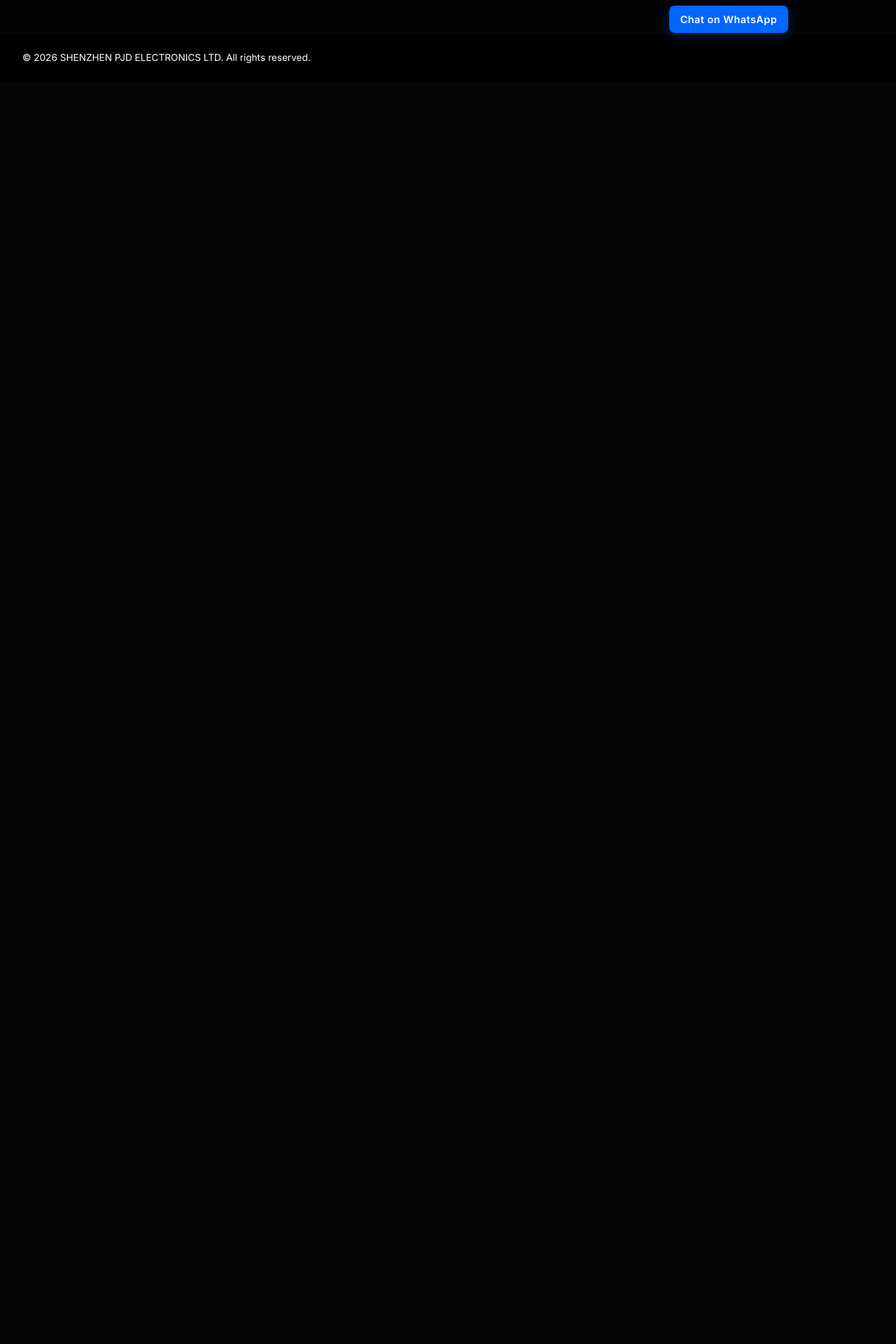
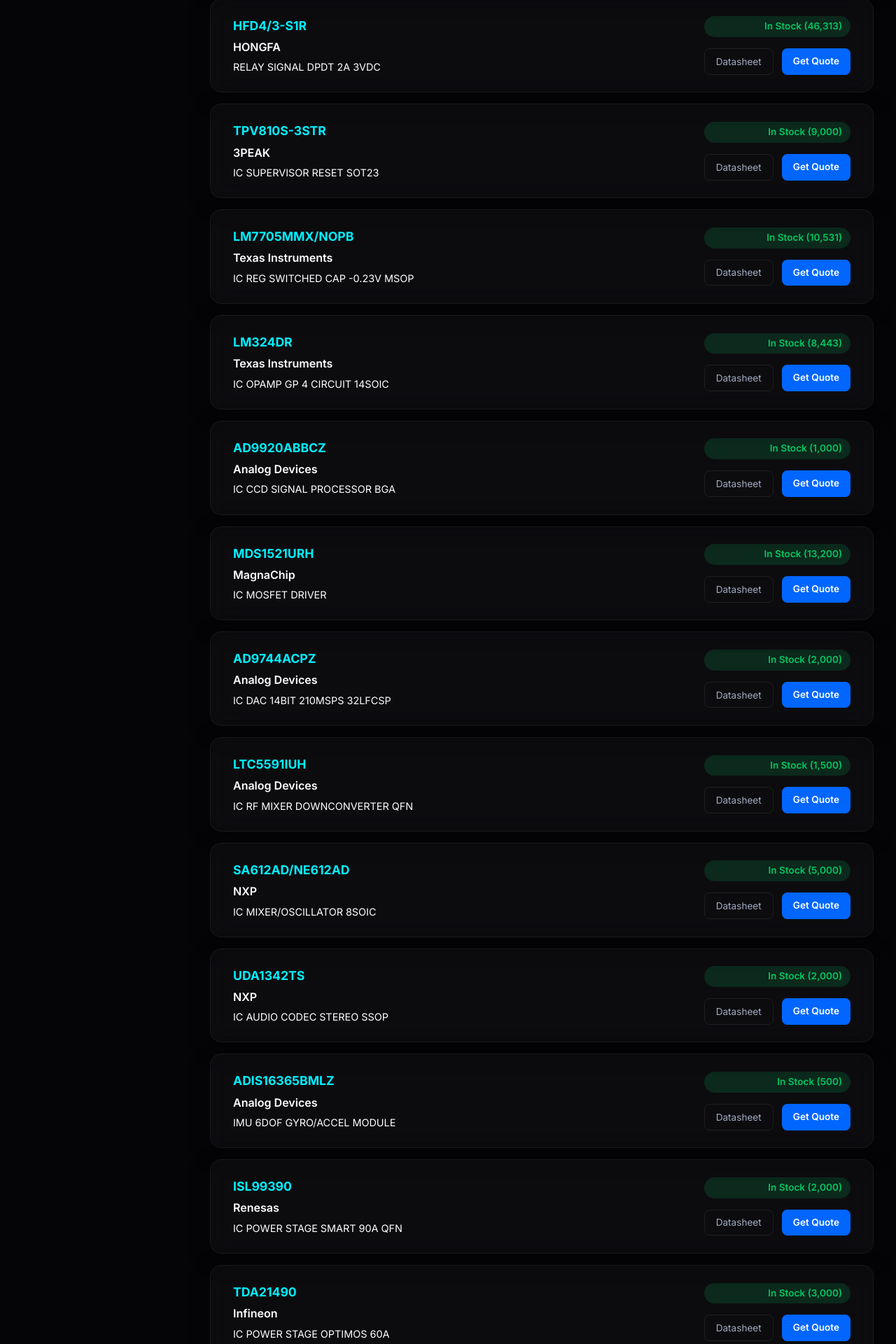
Before and after one commit to DkakaX/PJD, a Next.js app: page /en/products in a window 1280 px wide. Shown: the part 5234-7154 px from the top of the page at 70% size. Before the commit the page ends 5352 px from the top, so only its background shows below. Built offline with nearby package versions, Linux system fonts and the light colour scheme.

Commit message:
Add new electronic components to product list

```diff
--- a/app/[lang]/products/page.tsx
+++ b/app/[lang]/products/page.tsx
@@ -48,6 +48,24 @@
     { part: 'XC7A35T-2FGG484I', mfg: 'AMD Xilinx', desc: 'IC FPGA ARTIX-7 484FBGA', stock: 1200 },
     { part: 'XC7A75T-2FGG484I', mfg: 'AMD Xilinx', desc: 'IC FPGA ARTIX-7 484FBGA', stock: 1200 },
     { part: 'FX2CA2-100S-1.27DSAL(71)', mfg: 'Hirose', desc: 'CONN PLUG 100POS 1.27MM', stock: 292 },
+    { part: 'TMS320F28335PGFA', mfg: 'Texas Instruments', desc: 'IC DSP 32BIT 150MHZ 176LQFP', stock: 1500 },
+    { part: 'UCC27517AQDBVRQ1', mfg: 'Texas Instruments', desc: 'IC GATE DRIVER LOW-SIDE SOT23', stock: 7715 },
+    { part: 'MAX232ACSE+T', mfg: 'Maxim', desc: 'IC TRANSCEIVER RS-232 16SOIC', stock: 12809 },
+    { part: 'HFD4/3-S1R', mfg: 'HONGFA', desc: 'RELAY SIGNAL DPDT 2A 3VDC', stock: 46313 },
+    { part: 'TPV810S-3STR', mfg: '3PEAK', desc: 'IC SUPERVISOR RESET SOT23', stock: 9000 },
+    { part: 'LM7705MMX/NOPB', mfg: 'Texas Instruments', desc: 'IC REG SWITCHED CAP -0.23V MSOP', stock: 10531 },
+    { part: 'LM324DR', mfg: 'Texas Instruments', desc: 'IC OPAMP GP 4 CIRCUIT 14SOIC', stock: 8443 },
+    { part: 'AD9920ABBCZ', mfg: 'Analog Devices', desc: 'IC CCD SIGNAL PROCESSOR BGA', stock: 1000 },
+    { part: 'MDS1521URH', mfg: 'MagnaChip', desc: 'IC MOSFET DRIVER', stock: 13200 },
+    { part: 'AD9744ACPZ', mfg: 'Analog Devices', desc: 'IC DAC 14BIT 210MSPS 32LFCSP', stock: 2000 },
+    { part: 'LTC5591IUH', mfg: 'Analog Devices', desc: 'IC RF MIXER DOWNCONVERTER QFN', stock: 1500 },
+    { part: 'SA612AD/NE612AD', mfg: 'NXP', desc: 'IC MIXER/OSCILLATOR 8SOIC', stock: 5000 },
+    { part: 'UDA1342TS', mfg: 'NXP', desc: 'IC AUDIO CODEC STEREO SSOP', stock: 2000 },
+    { part: 'ADIS16365BMLZ', mfg: 'Analog Devices', desc: 'IMU 6DOF GYRO/ACCEL MODULE', stock: 500 },
+    { part: 'ISL99390', mfg: 'Renesas', desc: 'IC POWER STAGE SMART 90A QFN', stock: 2000 },
+    { part: 'TDA21490', mfg: 'Infineon', desc: 'IC POWER STAGE OPTIMOS 60A', stock: 3000 },
+    { part: 'TDA21590', mfg: 'Infineon', desc: 'IC POWER STAGE OPTIMOS 70A', stock: 2500 },
+    { part: 'L9369-TR', mfg: 'STMicroelectronics', desc: 'IC MULTI-CHANNEL DRIVER AUTO', stock: 1800 },
   ]
 
   const sidebarStyle: React.CSSProperties = { padding: '1.5rem', borderRadius: 'var(--radius-lg)', position: 'sticky', top: '100px' }
```
